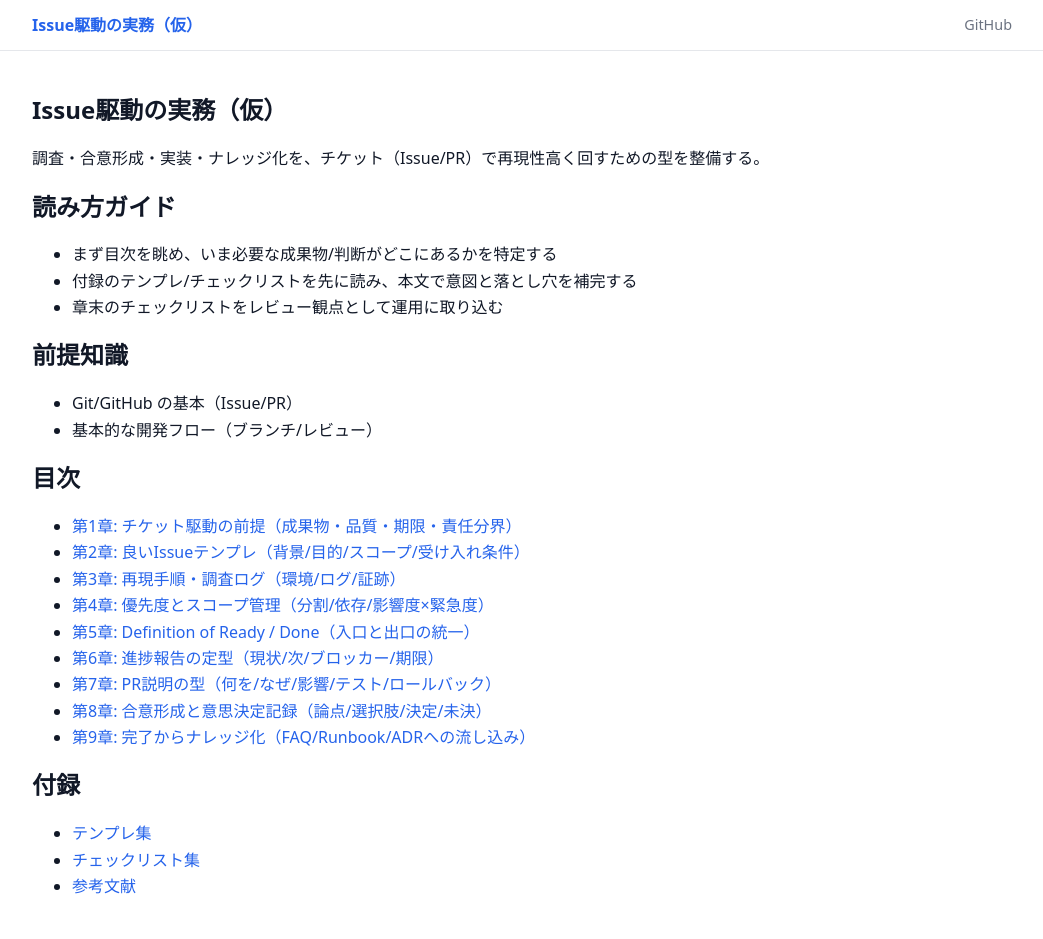
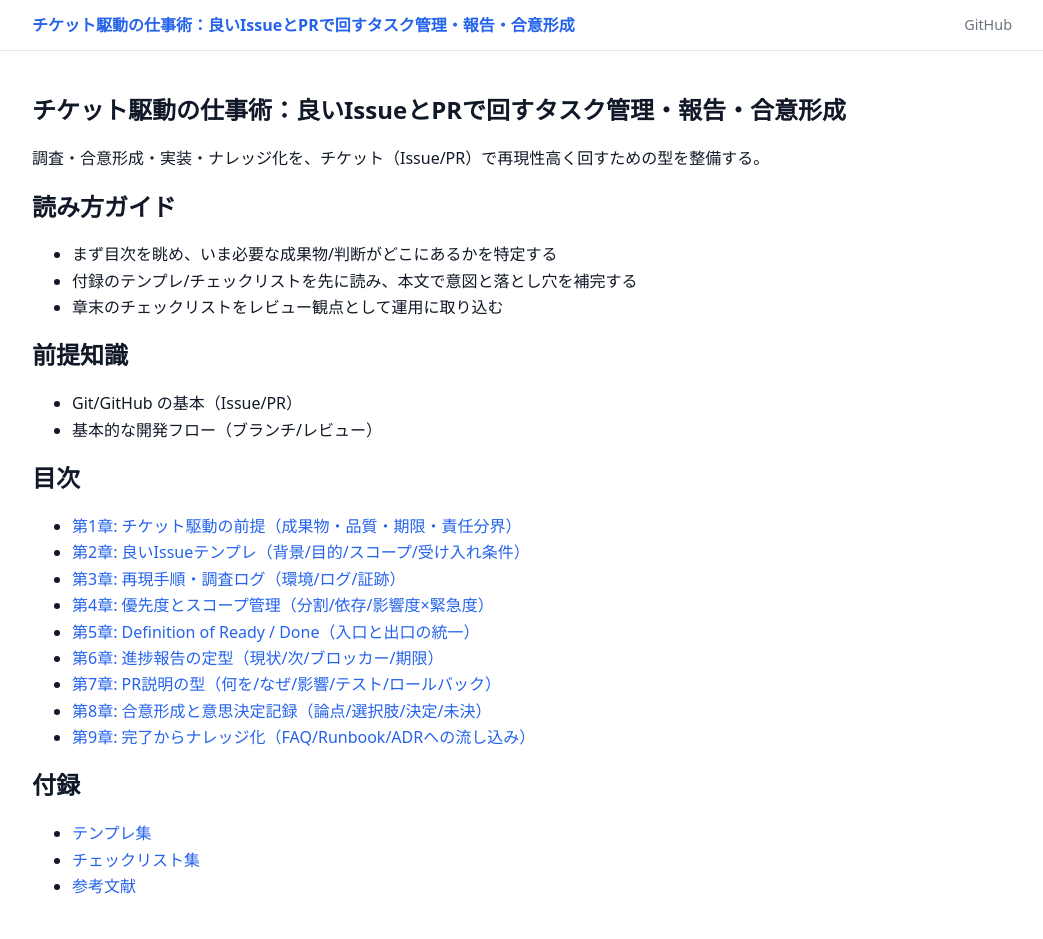
Before and after one commit to itdojp/issue-driven-work-book, a Jekyll site: the page built from docs/index.md, in a window 1280 px wide. Shown: the whole page, without its empty margins (118-1161 px from the left). Built offline with Jekyll 4.4.1, drawn with Linux system fonts in a browser that asks for light colours.

Commit message:
Set official book title

```diff
--- a/_config.yml
+++ b/_config.yml
@@ -1,4 +1,4 @@
-title: Issue駆動の実務（仮）
+title: チケット駆動の仕事術：良いIssueとPRで回すタスク管理・報告・合意形成
 description: チケット駆動で調査・合意形成・実装・ナレッジ化を回すための型（Issue/PR/DoR/DoD等）を扱う。
 author: 株式会社アイティードゥ
 lang: ja
--- a/book-config.json
+++ b/book-config.json
@@ -1,5 +1,5 @@
 {
-  "title": "Issue駆動の実務（仮）",
+  "title": "チケット駆動の仕事術：良いIssueとPRで回すタスク管理・報告・合意形成",
   "description": "チケット駆動で調査・合意形成・実装・ナレッジ化を回すための型（Issue/PR/DoR/DoD等）を扱う。",
   "author": "株式会社アイティードゥ",
   "version": "0.1.0",
--- a/docs/_config.yml
+++ b/docs/_config.yml
@@ -1,4 +1,4 @@
-title: Issue駆動の実務（仮）
+title: チケット駆動の仕事術：良いIssueとPRで回すタスク管理・報告・合意形成
 description: チケット駆動で調査・合意形成・実装・ナレッジ化を回すための型（Issue/PR/DoR/DoD等）を扱う。
 author: 株式会社アイティードゥ
 lang: ja
--- a/docs/index.md
+++ b/docs/index.md
@@ -1,11 +1,11 @@
 ---
-title: "Issue駆動の実務（仮）"
+title: "チケット駆動の仕事術：良いIssueとPRで回すタスク管理・報告・合意形成"
 description: "調査・合意形成・実装・ナレッジ化を、チケット（Issue/PR）で再現性高く回すための型を整備する。"
 layout: book
 order: 0
 ---
 
-# Issue駆動の実務（仮）
+# チケット駆動の仕事術：良いIssueとPRで回すタスク管理・報告・合意形成
 
 調査・合意形成・実装・ナレッジ化を、チケット（Issue/PR）で再現性高く回すための型を整備する。
 
```
Also changed, not shown: README.md.
